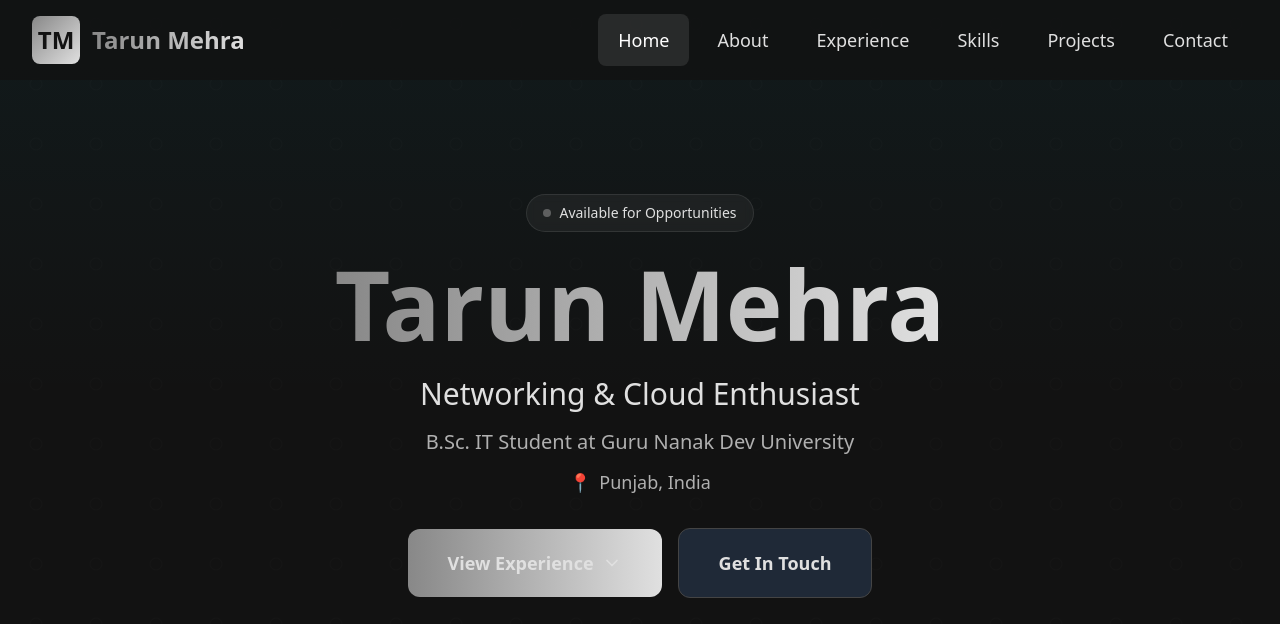
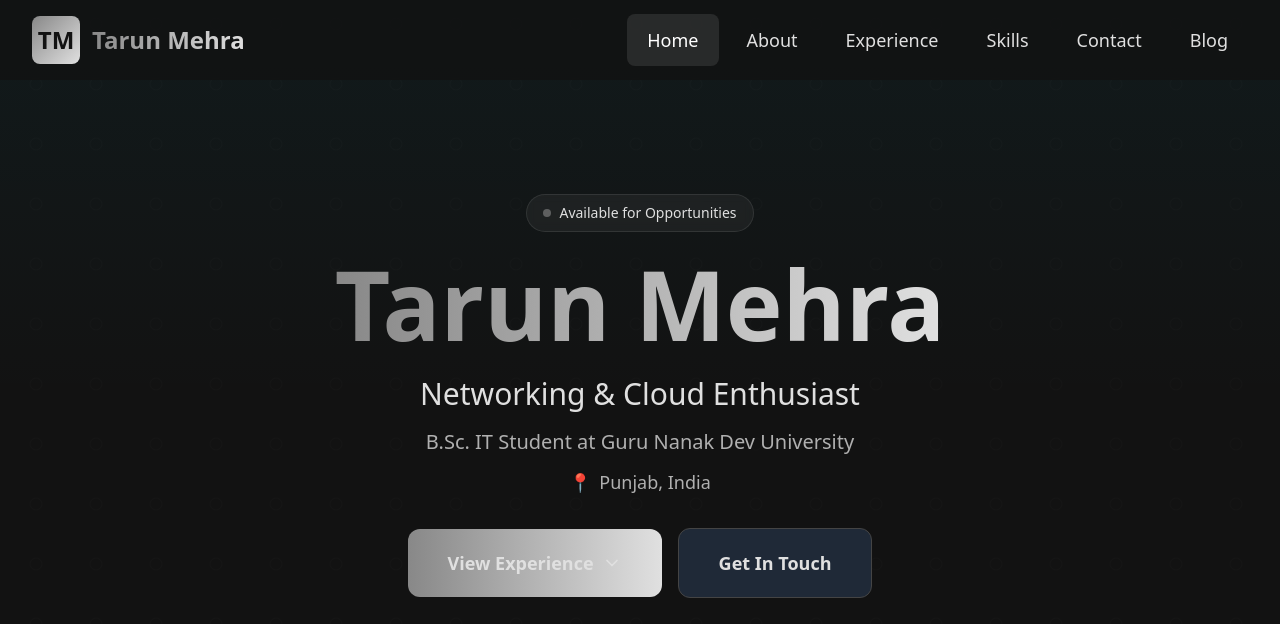
Before and after one commit to tarunmehra12/my-website, a plain HTML site: page index.html in a window 1280 px wide. Shown: the top 624 px of the page. Drawn offline with nearby package versions, Linux system fonts and the light colour scheme.

Commit message:
new botton

```diff
--- a/index.html
+++ b/index.html
@@ -243,9 +243,10 @@
                     <button data-section="about" class="px-5 py-3 rounded-lg transition-all duration-300 text-[#E0E0E0] hover:text-white hover:bg-gray-800/50">About</button>
                     <button data-section="experience" class="px-5 py-3 rounded-lg transition-all duration-300 text-[#E0E0E0] hover:text-white hover:bg-gray-800/50">Experience</button>
                     <button data-section="skills" class="px-5 py-3 rounded-lg transition-all duration-300 text-[#E0E0E0] hover:text-white hover:bg-gray-800/50">Skills</button>
-                    <button data-section="projects" class="px-5 py-3 rounded-lg transition-all duration-300 text-[#E0E0E0] hover:text-white hover:bg-gray-800/50">Projects</button>
                     <button data-section="contact" class="px-5 py-3 rounded-lg transition-all duration-300 text-[#E0E0E0] hover:text-white hover:bg-gray-800/50">Contact</button>
-                </div>
+                    <a href="/blog/main.html" class="px-5 py-3 rounded-lg transition-all duration-300 text-[#E0E0E0] hover:text-white hover:bg-gray-800/50">Blog</a>
+                 </div>
+
 
                 <!-- Mobile Menu Button -->
                 <button id="mobile-menu-button" class="md:hidden p-2 rounded-lg hover:bg-gray-800 transition-colors">
@@ -262,8 +263,9 @@
                 <button data-section="about" class="block w-full text-left px-4 py-3 rounded-lg hover:bg-gray-800 transition-colors">About</button>
                 <button data-section="experience" class="block w-full text-left px-4 py-3 rounded-lg hover:bg-gray-800 transition-colors">Experience</button>
                 <button data-section="skills" class="block w-full text-left px-4 py-3 rounded-lg hover:bg-gray-800 transition-colors">Skills</button>
-                <button data-section="projects" class="block w-full text-left px-4 py-3 rounded-lg hover:bg-gray-800 transition-colors">Projects</button>
                 <button data-section="contact" class="block w-full text-left px-4 py-3 rounded-lg hover:bg-gray-800 transition-colors">Contact</button>
+                <a href="blog/main.html" class="block w-full text-left px-4 py-3 rounded-lg hover:bg-gray-800 transition-colors">Blog</a>
+
             </div>
         </div>
     </nav>
@@ -610,6 +612,8 @@
                 <a href="shipping.html" class="text-[#B0B0B0] hover:text-white transition-colors">Shipping</a>
                 <a href="privacy.html" class="text-[#B0B0B0] hover:text-white transition-colors">Privacy</a>
                 <a href="contact.html" class="text-[#B0B0B0] hover:text-white transition-colors">Contact Us</a>
+                <a href="blog/main.html" class="text-[#B0B0B0] hover:text-white transition-colors">Blog</a>
+
             </div>
             <p class="text-[#B0B0B0]">
                 © 2025 Tarun Mehra. Built with HTML, Tailwind CSS & JavaScript.
--- a/script.js
+++ b/script.js
@@ -32,7 +32,7 @@ document.addEventListener('DOMContentLoaded', () => {
     });
 
     // Scrollspy
-    const sections = ['home', 'about', 'experience', 'skills', 'projects', 'contact'];
+    const sections = ['home', 'about', 'experience', 'skills', 'projects', 'contact','Blog'];
     const navButtons = document.querySelectorAll('#desktop-menu button');
 
     window.addEventListener('scroll', () => {
```
Also changed, not shown: blog/main.html (added).
